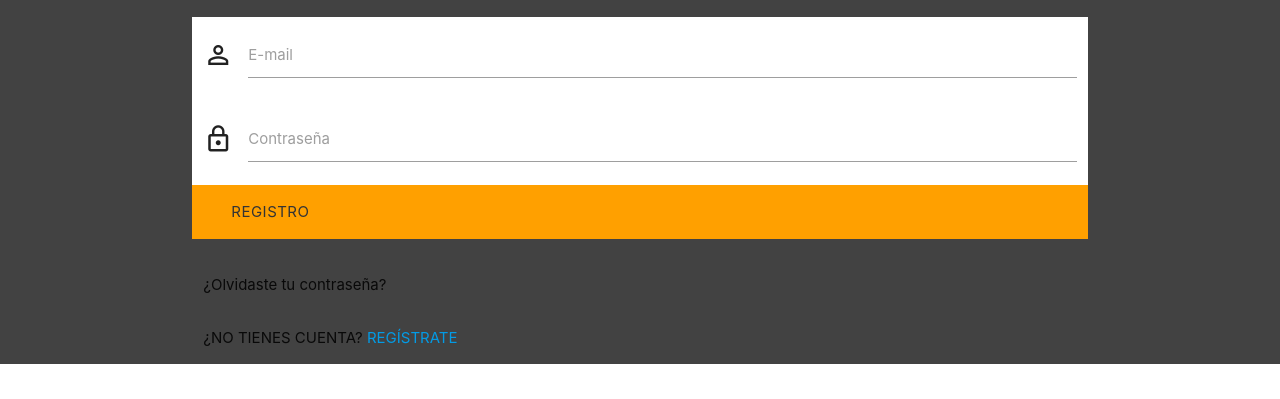
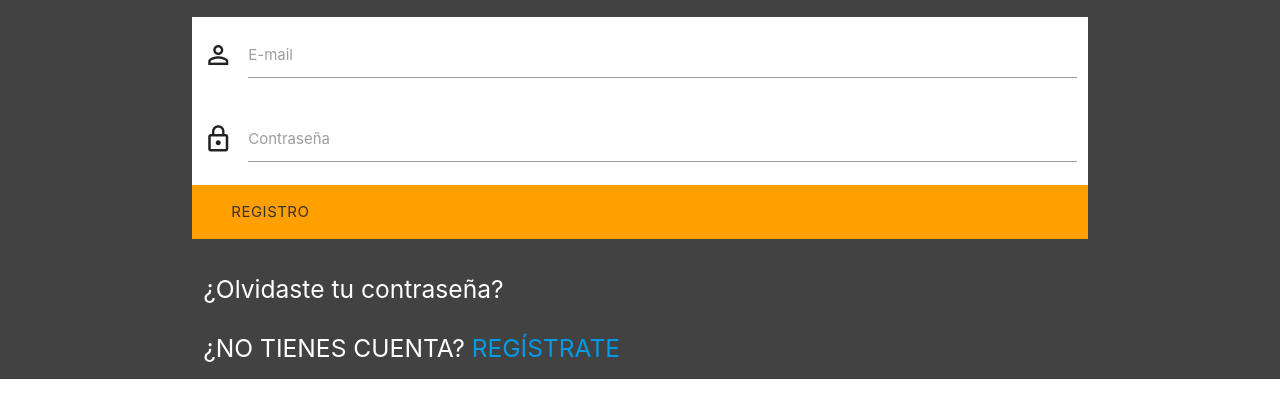
Before and after one commit to scarleette/TransLab, a website: page assets/html/login.html in a window 1280 px wide. Shown: the part 445-844 px from the top of the page. Drawn offline with nearby package versions, Linux system fonts and the light colour scheme.

Commit message:
cambio de color para texto

```diff
--- a/assets/html/login.html
+++ b/assets/html/login.html
@@ -45,11 +45,11 @@
     </div>
     </form>
       <div class="row">
-        <div class="col s12">
-          <p>¿Olvidaste tu contraseña?</p>
+        <div class="col s12 white-text" >
+          <h5>¿Olvidaste tu contraseña?<h5>
         </div>
-        <div class="col s12">
-          <p>¿NO TIENES CUENTA? <a href="">REGÍSTRATE</a></p>
+        <div class="col s12 white-text">
+          <h5>¿NO TIENES CUENTA? <a href="">REGÍSTRATE</a><h5>
         </div>
       </div>
   </section>
```
